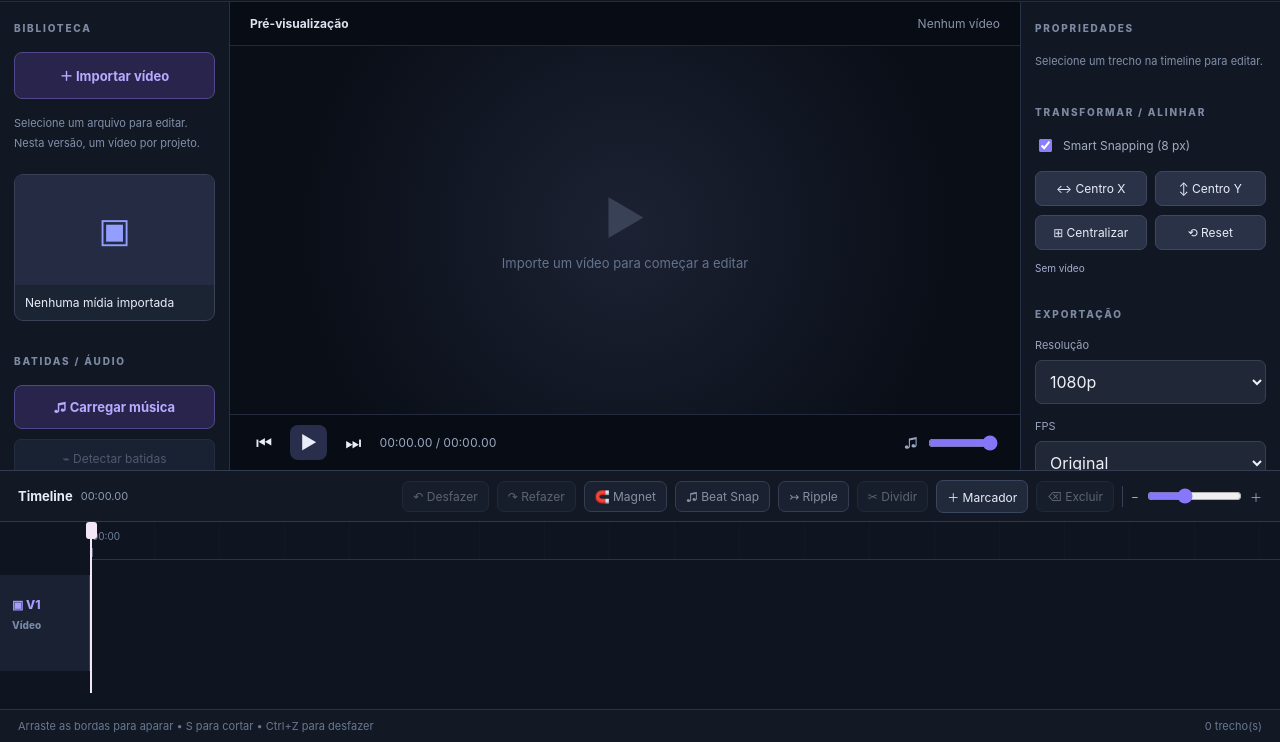
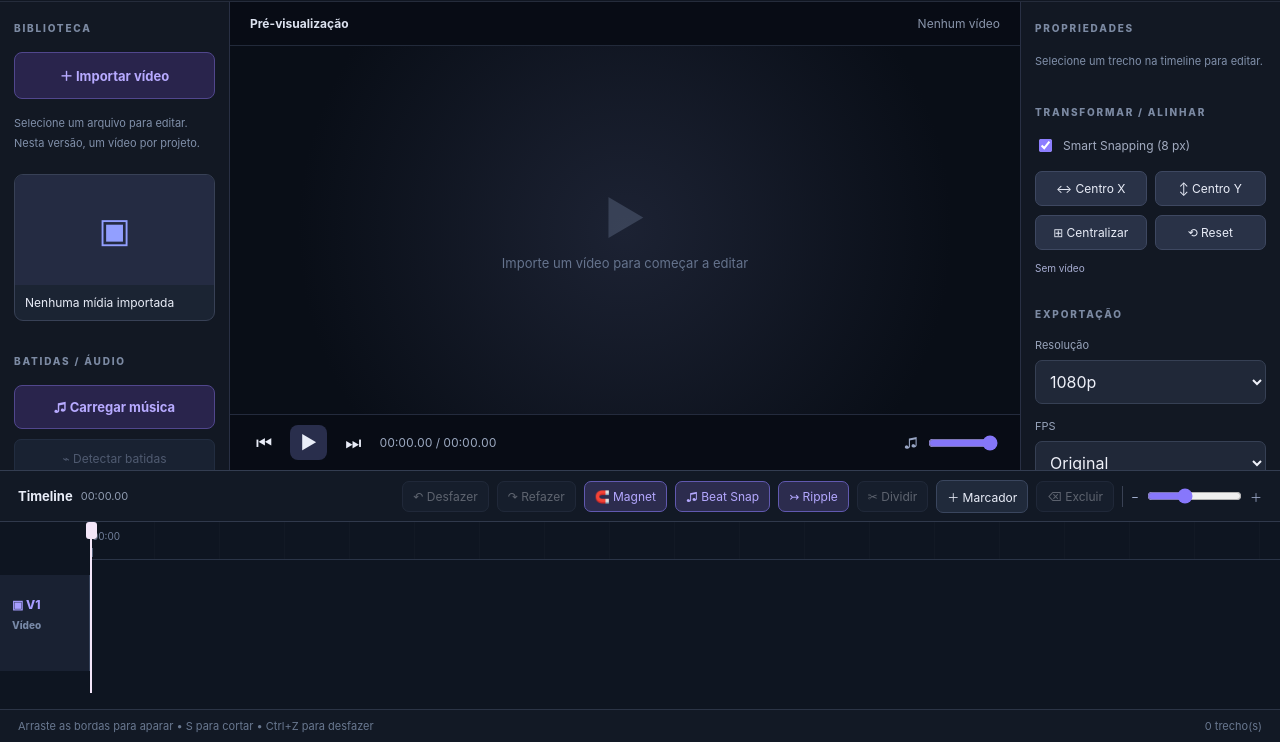
Before and after one commit to raphaelsancho21-byte/Video-Enhancer, a plain HTML site: page static/editor.html in a window 1280 px wide. Shown: the part 58-800 px from the top of the page. Drawn offline with Linux system fonts and the light colour scheme.

Commit message:
Load Smart Timeline collision and beat snapping engine

```diff
--- a/static/editor.html
+++ b/static/editor.html
@@ -11,4 +11,4 @@
 <div id="toast" class="toast" role="status" aria-live="polite" hidden></div>
 <div id="exportModal" class="modal" hidden><div class="modal-card"><div class="modal-top"><h2>Exportando vídeo</h2><button id="closeModal" aria-label="Fechar">×</button></div><p id="exportStatus">Preparando...</p><div class="progress"><div id="exportFill"></div></div><div id="exportPercent">0%</div><a id="download" hidden download="video-editado.mp4">↓ Baixar vídeo editado</a><p class="muted">O FFmpeg processa no seu computador. Não feche o servidor durante a exportação.</p></div></div>
 <script src="/static/editor.js?v=21" defer></script>
-<script src="/static/canvas-smart.js?v=20" defer></script></body></html>
+<script src="/static/canvas-smart.js?v=21" defer></script><script src="/static/timeline-smart.js?v=21" defer></script></body></html>
```
